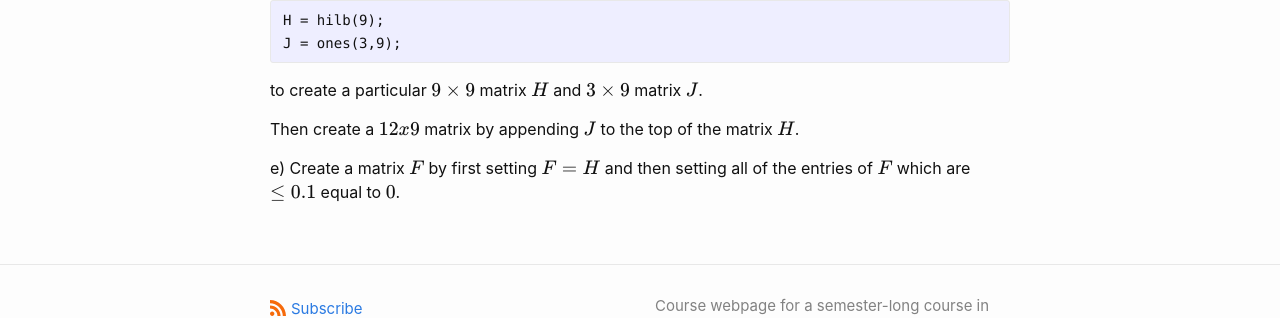
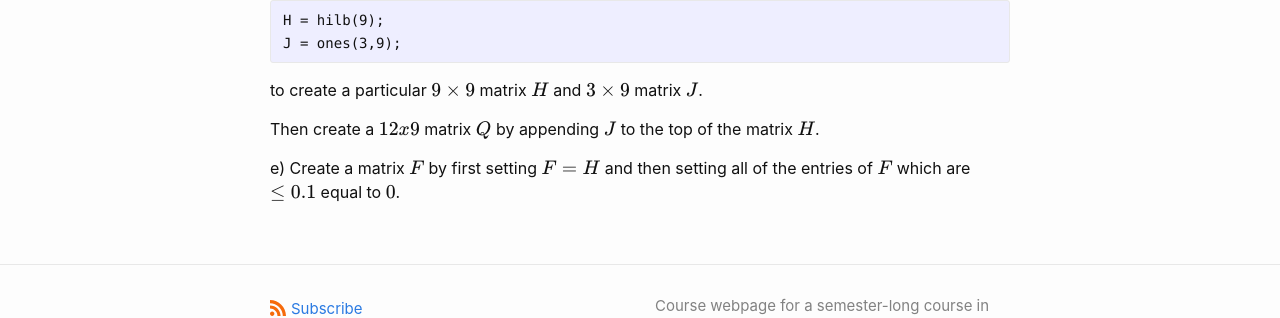
Before and after one commit to wcasper/math107spring2021, a Jekyll site: the page built from exams/exam1/problem1.md, in a window 1280 px wide. Shown: the part 622-940 px from the top of the page. Built offline with Jekyll 4.4.1, drawn with Linux system fonts in a browser that asks for light colours.

Commit message:
fixed typo

```diff
--- a/exams/exam1/problem1.md
+++ b/exams/exam1/problem1.md
@@ -29,6 +29,6 @@ J = ones(3,9);
 
 to create a particular $$9\times 9$$ matrix $$H$$ and $$3\times 9$$ matrix $$J$$.
 
-Then create a $$12x9$$ matrix by appending $$J$$ to the top of the matrix $$H$$.
+Then create a $$12x9$$ matrix $$Q$$ by appending $$J$$ to the top of the matrix $$H$$.
 
 e) Create a matrix $$F$$ by first setting $$F=H$$ and then setting all of the entries of $$F$$ which are $$\leq 0.1$$ equal to $$0$$.
```
